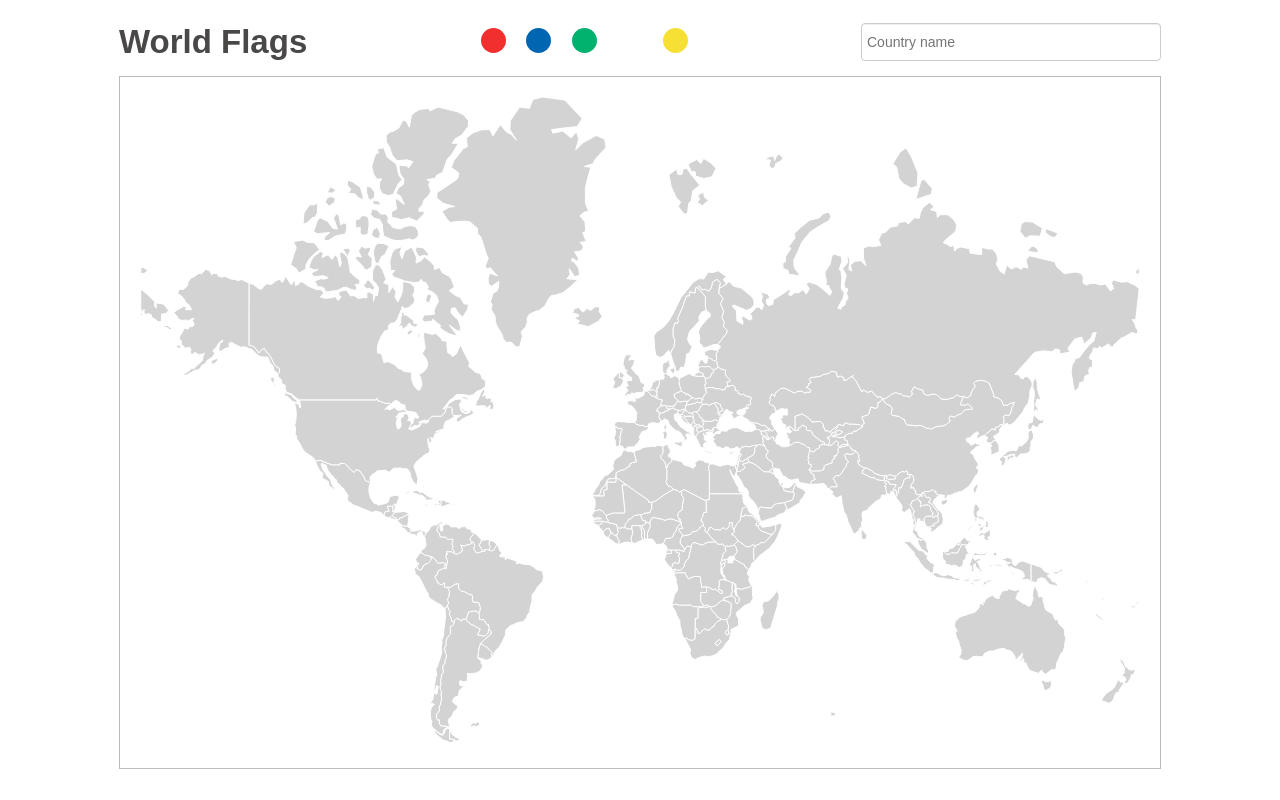
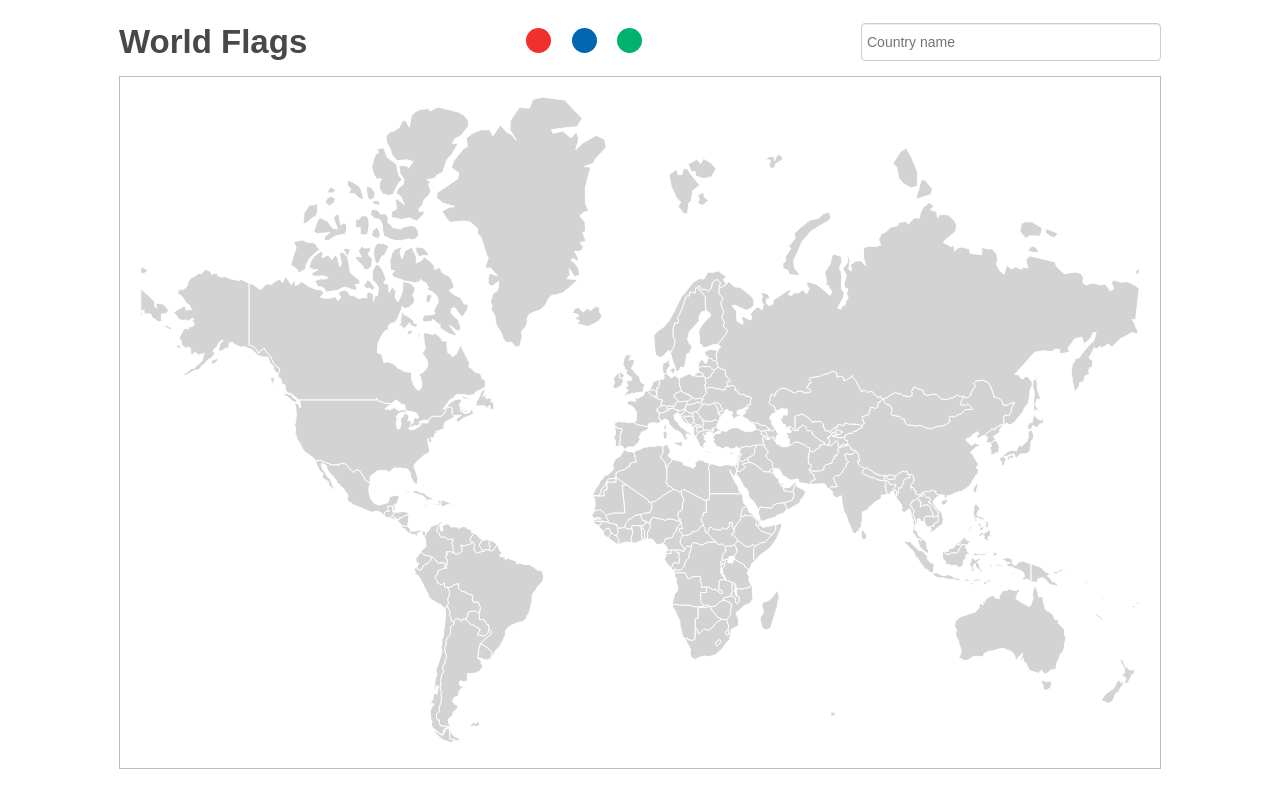
Before and after one commit to MikitaLisavets/WorldFlags, a website: page index.html in a window 1280 px wide. Drawn offline with Linux system fonts and the light colour scheme.

Commit message:
Delete two colors

```diff
--- a/index.html
+++ b/index.html
@@ -17,8 +17,8 @@
               <button class="container__colors-item container__colors-item_red" data-color="red"></button>
               <button class="container__colors-item container__colors-item_blue" data-color="blue"></button>
               <button class="container__colors-item container__colors-item_green" data-color="green"></button>
-              <button class="container__colors-item container__colors-item_white" data-color="white"></button>
-              <button class="container__colors-item container__colors-item_yellow" data-color="yellow"></button>
+              <!--<button class="container__colors-item container__colors-item_white" data-color="white"></button>-->
+              <!--<button class="container__colors-item container__colors-item_yellow" data-color="yellow"></button>-->
             </div>
             <input type="text" class="container__input" id="search" placeholder="Country name"/>
         </div>
```
